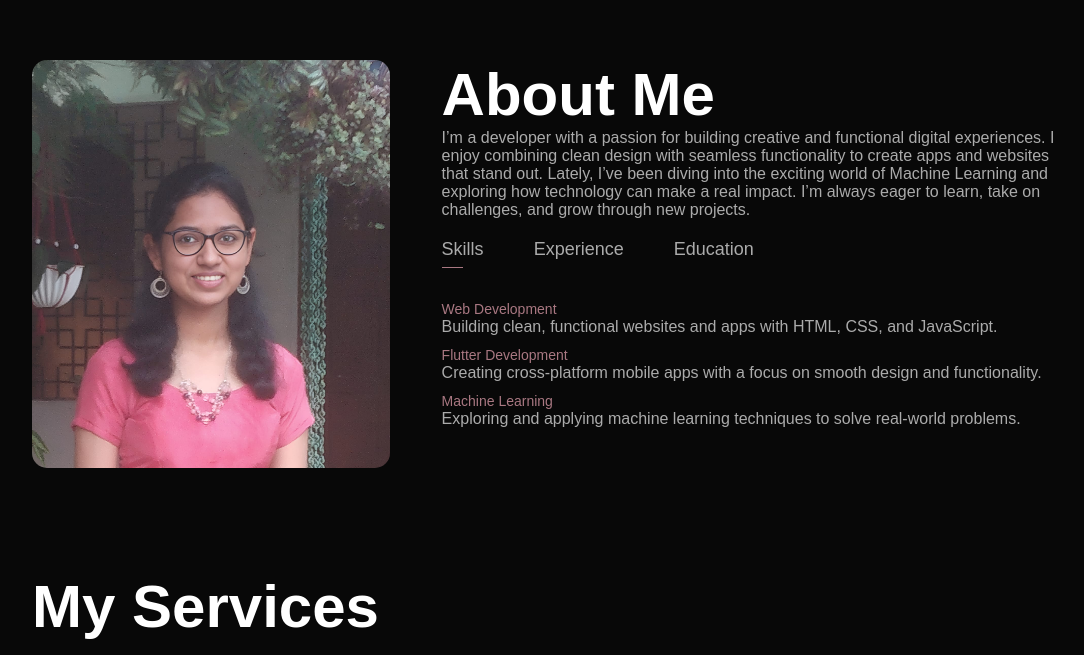
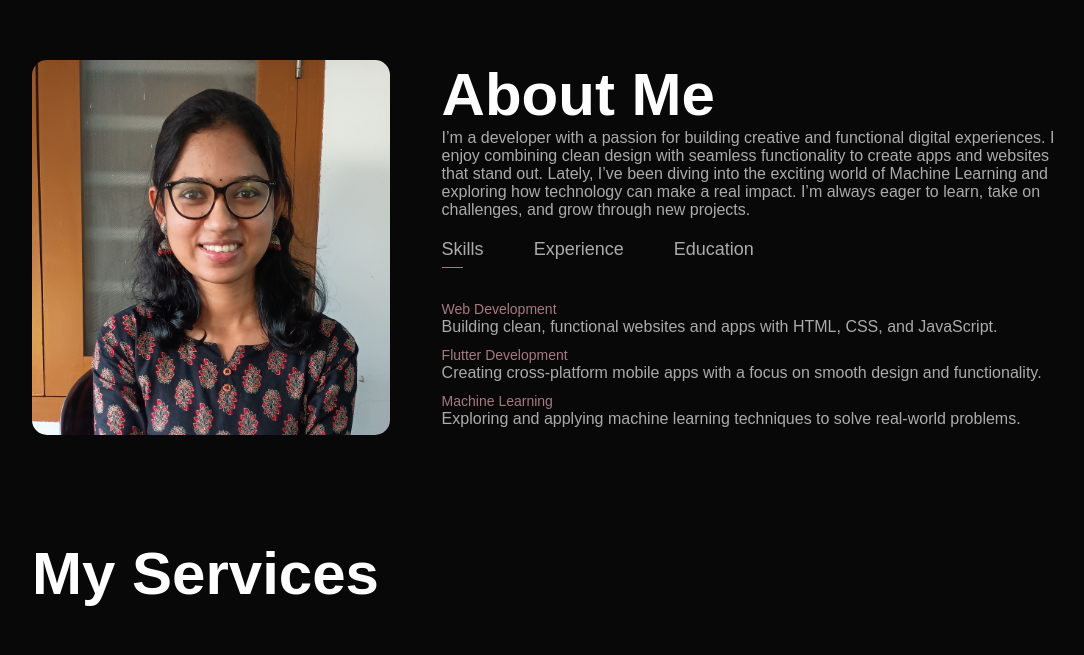
Before and after one commit to Gopika4112/Portfolio, a plain HTML site: page index.html in a window 1280 px wide. Shown: the part 830-1485 px from the top of the page, without its empty margins (96-1180 px from the left). Drawn offline with Linux system fonts and the light colour scheme.

Commit message:
updated about section

```diff
--- a/index.html
+++ b/index.html
@@ -33,7 +33,7 @@
         <div class="container">
             <div class="row">
                 <div class="about-col-1">
-                    <img src="images/about_me.jpeg" >
+                    <img src="images/portfolio.jpg" >
                 </div>
                 <div class="about-col-2">
                     <h1 class="sub-title">About Me</h1>
```
Also changed, not shown: images/portfolio.jpg (added).
